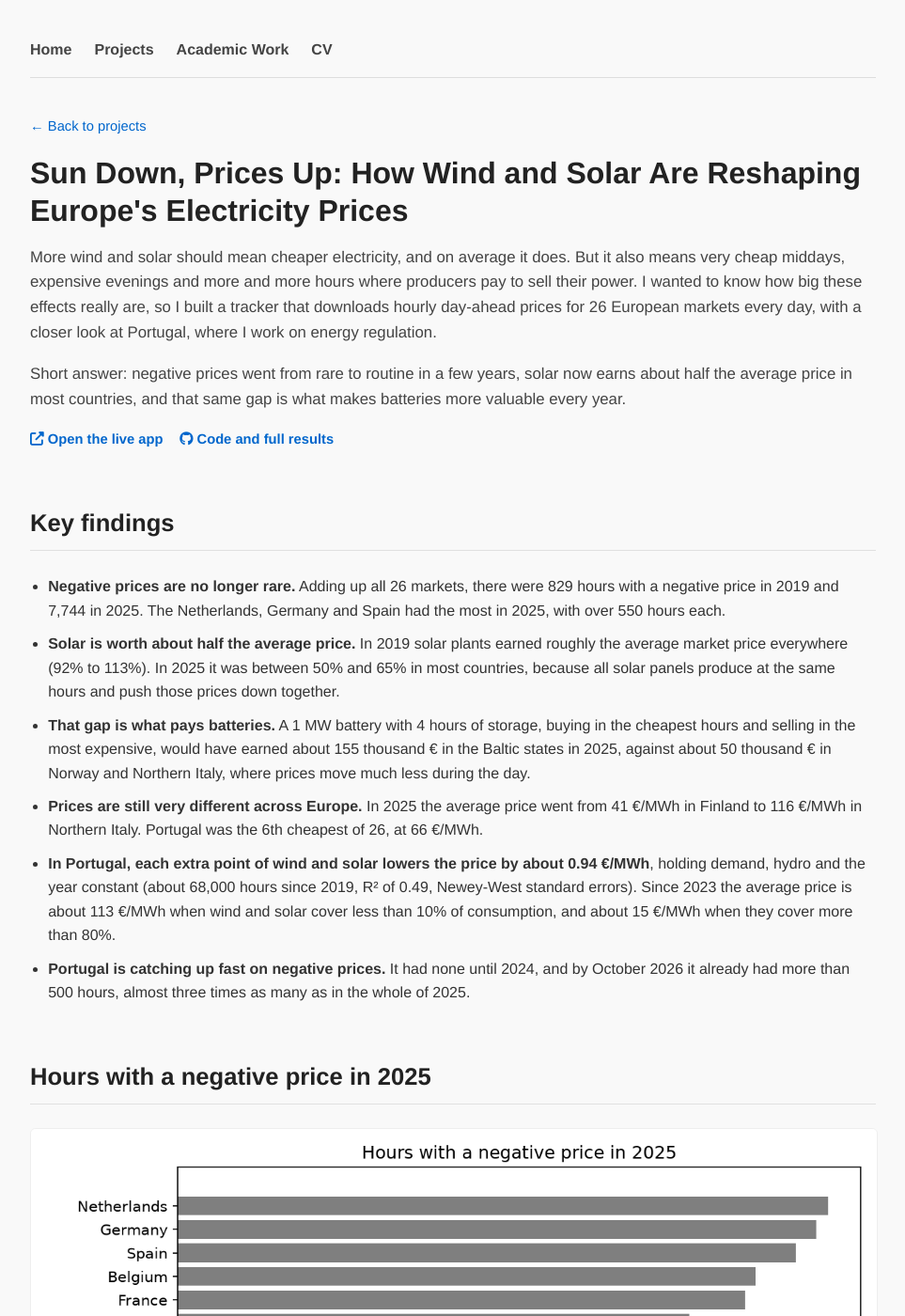
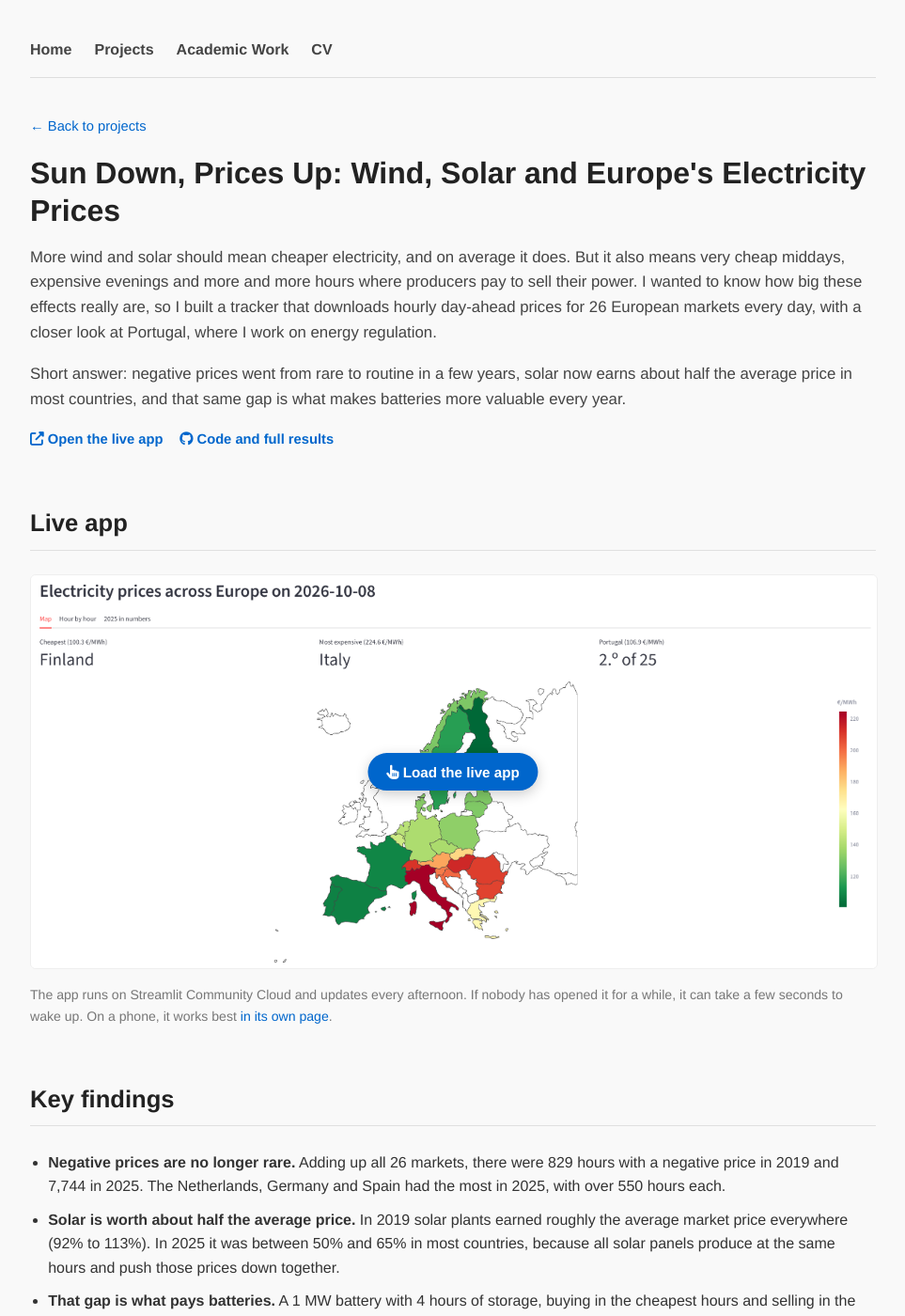
Before and after one commit to josepaulonunes/josepaulonunes.github.io, a Jekyll site: the page built from electricity-tracker/index.md, in a window 1280 px wide and 1400 px high. Shown: the whole window at 94% size, without its empty margins (158-1121 px from the left). Built offline with Jekyll 4.4.1, drawn with Linux system fonts in a browser that asks for light colours.

Commit message:
Update project title and links for European tracker

```diff
--- a/electricity-tracker/index.md
+++ b/electricity-tracker/index.md
@@ -5,7 +5,7 @@ title: Sun Down, Prices Up | José Nunes
 
 <p class="back-link"><a href="/#projects">&larr; Back to projects</a></p>
 
-<h1 class="page-title">Sun Down, Prices Up: How Wind and Solar Are Reshaping Europe's Electricity Prices</h1>
+<h1 class="page-title">Sun Down, Prices Up: Wind, Solar and Europe's Electricity Prices</h1>
 
 <p class="page-lead">
 More wind and solar should mean cheaper electricity, and on average it does. But it also means very cheap middays, expensive evenings and more and more hours where producers pay to sell their power. I wanted to know how big these effects really are, so I built a tracker that downloads hourly day-ahead prices for 26 European markets every day, with a closer look at Portugal, where I work on energy regulation.
@@ -16,9 +16,25 @@ Short answer: negative prices went from rare to routine in a few years, solar no
 </p>
 
 <div class="project-links page-links">
-  <a href="https://portugal-electricity-tracker.streamlit.app/" target="_blank" rel="noopener"><i class="fa-solid fa-up-right-from-square"></i> Open the live app</a>
-  <a href="https://github.com/josepaulonunes/portugal-electricity-tracker" target="_blank" rel="noopener"><i class="fa-brands fa-github"></i> Code and full results</a>
+  <a href="https://european-electricity-tracker.streamlit.app/" target="_blank" rel="noopener"><i class="fa-solid fa-up-right-from-square"></i> Open the live app</a>
+  <a href="https://github.com/josepaulonunes/european-electricity-tracker" target="_blank" rel="noopener"><i class="fa-brands fa-github"></i> Code and full results</a>
 </div>
+
+<h2>Live app</h2>
+
+<div class="viz-box" id="app-box">
+  <img class="figure viz-preview" src="/electricity-tracker/app_preview.png" alt="Map of tomorrow's electricity prices across Europe">
+  <button type="button" class="viz-load" id="app-load"><i class="fa-solid fa-hand-pointer"></i> Load the live app</button>
+</div>
+
+<script>
+// Show a light image first; load the Streamlit app only when the visitor asks for it
+document.getElementById("app-load").addEventListener("click", function () {
+  document.getElementById("app-box").innerHTML = '<iframe src="https://european-electricity-tracker.streamlit.app/?embed=true" ' +
+    'title="European Electricity Tracker" style="width:100%; height:900px; border:1px solid #e3e3e3; border-radius:8px;"></iframe>';
+});
+</script>
+<p class="viz-note">The app runs on Streamlit Community Cloud and updates every afternoon. If nobody has opened it for a while, it can take a few seconds to wake up. On a phone, it works best <a href="https://european-electricity-tracker.streamlit.app/" target="_blank" rel="noopener">in its own page</a>.</p>
 
 <h2>Key findings</h2>
 
@@ -47,7 +63,7 @@ Short answer: negative prices went from rare to routine in a few years, solar no
 <img class="figure" loading="lazy" src="/electricity-tracker/price_by_renewable_share.png" alt="Average price in Portugal by share of wind and solar">
 
 <h2>Data and method</h2>
-<p>Hourly day-ahead prices for 26 bidding zones since 2019, and solar, wind and consumption for the 15 largest, come from the ENTSO-E Transparency Platform API. For Portugal I also use the REN DataHub API (prices until June 2026 and production by source every 15 minutes) and OMIE's daily market files, and I checked that the three sources give the same Portuguese prices. The data is cleaned with pandas, stored as CSV files and loaded into SQLite for the analysis with SQL and Python. The solar capture rate is the average price weighted by solar production, divided by the simple average price. The Portuguese regression is an OLS of the hourly price on the share of wind and solar, the share of hydro, demand and year fixed effects, with Newey-West (HAC) standard errors. Every afternoon GitHub Actions runs two Python scripts that add the newest data, and the app is built with Streamlit and Plotly. Countries with several market zones are shown with one of them (Northern Italy, Western Denmark, Stockholm and Oslo). The code is on <a href="https://github.com/josepaulonunes/portugal-electricity-tracker" target="_blank" rel="noopener">GitHub</a>.</p>
+<p>Hourly day-ahead prices for 26 bidding zones since 2019, and solar, wind and consumption for the 15 largest, come from the ENTSO-E Transparency Platform API. For Portugal I also use the REN DataHub API (prices until June 2026 and production by source every 15 minutes) and OMIE's daily market files, and I checked that the three sources give the same Portuguese prices. The data is cleaned with pandas, stored as CSV files and loaded into SQLite for the analysis with SQL and Python. The solar capture rate is the average price weighted by solar production, divided by the simple average price. The Portuguese regression is an OLS of the hourly price on the share of wind and solar, the share of hydro, demand and year fixed effects, with Newey-West (HAC) standard errors. Every afternoon GitHub Actions runs two Python scripts that add the newest data, and the app is built with Streamlit and Plotly. Countries with several market zones are shown with one of them (Northern Italy, Western Denmark, Stockholm and Oslo). The code is on <a href="https://github.com/josepaulonunes/european-electricity-tracker" target="_blank" rel="noopener">GitHub</a>.</p>
 
 <h2>Limits</h2>
 <p>The battery numbers are an upper bound: the battery buys in the cheapest hours and sells in the most expensive ones without checking the order of the hours, and network tariffs and wear are left out. The solar capture rate uses market prices only. The regression shows strong associations, not a clean causal effect, since it leaves out the daily gas price.</p>
```
